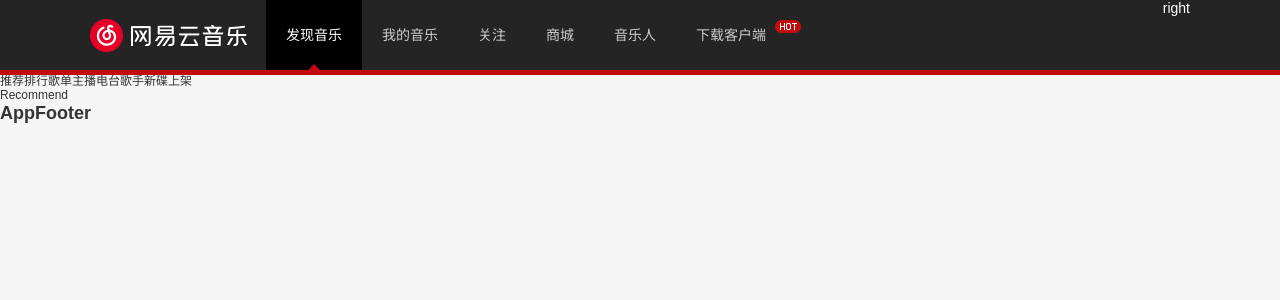
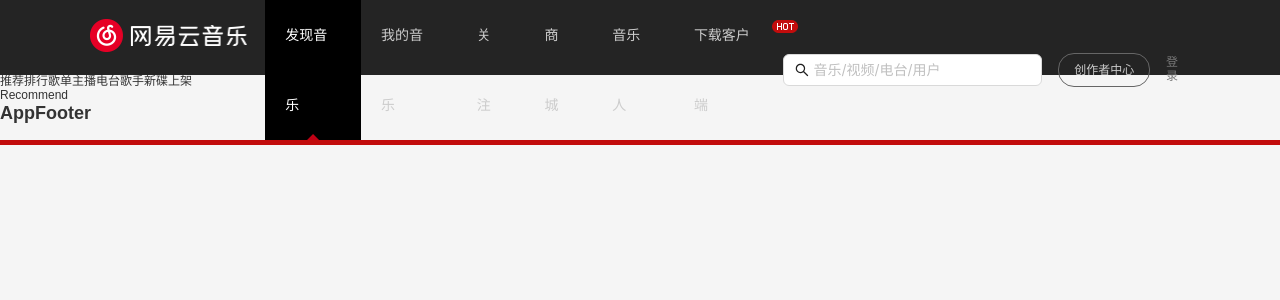
Before and after one commit to 743414915/react-music, a React (Create React App) app: page /#/discover/recommend in a window 1280 px wide. Shown: the top 300 px of the page. Built offline with nearby package versions, Linux system fonts and the light colour scheme; no server answers.

Commit message:
fea：headrRight

```diff
--- a/craco.config.js
+++ b/craco.config.js
@@ -7,8 +7,14 @@
   plugins: [
     {   // 修改antd主题
       plugin: CracoLessPlugin,
+      Options: {
+        lessLoaderOptions: {
+          lessOptions: {
+            javascriptEnabled: true
+          }
+        }
+      }
     },
-
   ],
   webpack: {
     alias: {
--- a/package.json
+++ b/package.json
@@ -3,6 +3,7 @@
   "version": "0.1.0",
   "private": true,
   "dependencies": {
+    "@ant-design/icons": "^5.4.0",
     "@reduxjs/toolkit": "^2.2.6",
     "@testing-library/jest-dom": "^5.17.0",
     "@testing-library/react": "^13.4.0",
@@ -11,6 +12,7 @@
     "@types/node": "^16.18.104",
     "@types/react": "^18.3.3",
     "@types/react-dom": "^18.3.0",
+    "antd": "^5.19.3",
     "axios": "^1.7.2",
     "craco-less": "^2.1.0-alpha.0",
     "normalize.css": "^8.0.1",
--- a/src/App.tsx
+++ b/src/App.tsx
@@ -4,6 +4,7 @@
 import routes from "@/router";
 import AppHeader from "@/components/app-header";
 import AppFooter from "@/components/app-footer";
+import { Button } from "antd";
 
 function App() {
   return (
--- a/src/components/app-header/index.tsx
+++ b/src/components/app-header/index.tsx
@@ -1,10 +1,12 @@
+import { Input } from "antd";
+import { NavLink } from "react-router-dom";
 import React, { memo, useState } from "react";
 import type { FC, PropsWithChildren } from "react";
+import { SearchOutlined } from "@ant-design/icons";
 
 import { HeaderLeft, HeaderRight, HeaderWrapper } from "./style";
 
 import headerTitle from "@/assets/data/header-title.json";
-import { NavLink } from "react-router-dom";
 
 interface IProps {}
 
@@ -45,7 +47,17 @@
             })}
           </div>
         </HeaderLeft>
-        <HeaderRight>right</HeaderRight>
+        <HeaderRight>
+          <span className="input">
+            <Input
+              className="search"
+              placeholder="音乐/视频/电台/用户"
+              prefix={<SearchOutlined />}
+            />
+          </span>
+          <span className="center">创作者中心</span>
+          <span className="login">登录</span>
+        </HeaderRight>
       </div>
       <div className="divider"></div>
     </HeaderWrapper>
--- a/src/components/app-header/style.ts
+++ b/src/components/app-header/style.ts
@@ -76,4 +76,45 @@
     }
   }
 `;
-export const HeaderRight = styled.div``;
+
+export const HeaderRight = styled.div`
+  display: flex;
+  align-items: center;
+  color: #787878;
+  font-size: 12px;
+
+  > .search {
+    width: 158px;
+    height: 32px;
+    border-radius: 16px;
+
+    input {
+      &::placeholder {
+        font-size: 12px;
+      }
+    }
+  }
+  .search:hover {
+    border-color: #d9d9d9 !important;
+  }
+
+  .center {
+    width: 90px;
+    height: 32px;
+    line-height: 32px;
+    margin: 0 16px;
+    text-align: center;
+    border: 1px solid #666;
+    border-radius: 16px;
+    color: #ccc;
+    cursor: pointer;
+
+    &:hover {
+      color: #fff;
+      border-color: #fff;
+    }
+  }
+  .login {
+    cursor: pointer;
+  }
+`;
```
Also changed, not shown: 1 other file (tests, documents, lock files or other folders).
